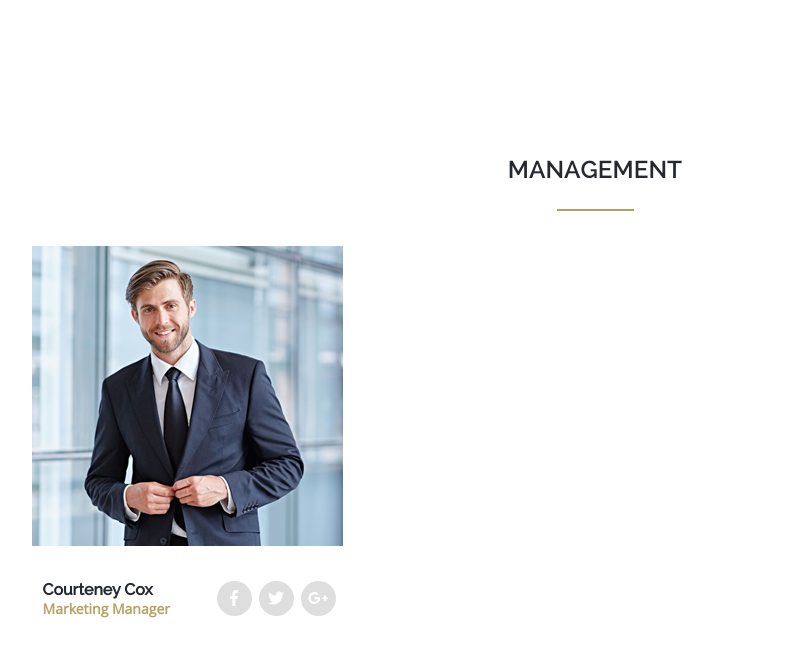
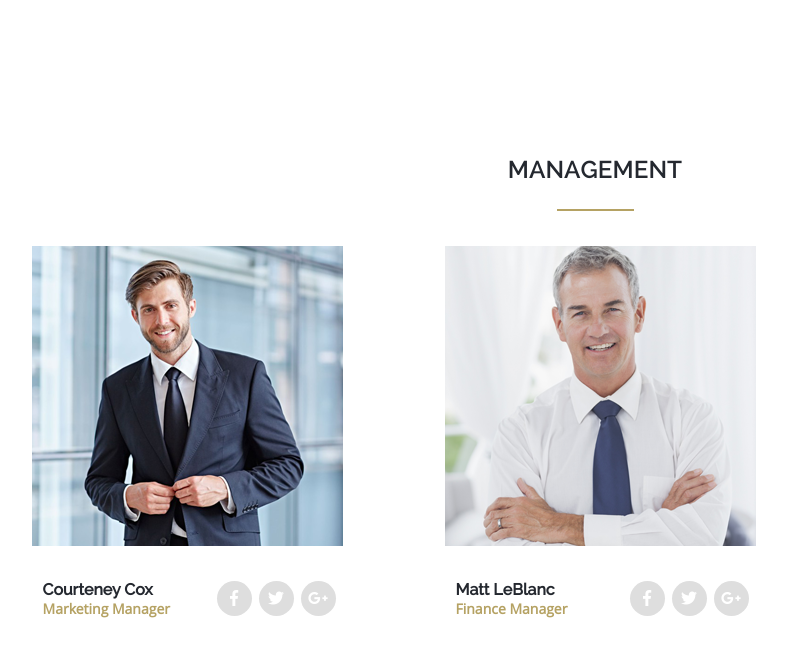
Before and after one commit to DarinaLogvinenko/Test_light, a plain HTML site: page index.html in a window 1280 px wide. Shown: the whole page, without its empty margins (45-832 px from the left). Drawn offline with Linux system fonts and the light colour scheme.

Commit message:
second block (Matt)

```diff
--- a/CSS/stylesheet.css
+++ b/CSS/stylesheet.css
@@ -113,3 +113,55 @@ hr{
 .courteney a i:first-child{
     margin-right: 7px;
 }
+
+.matt{
+    max-width: 311px;
+    float: left;
+    padding-top: 35px;
+    margin-left: 102px;
+}
+.matt:after{
+    content: "";
+    display: block;
+    clear: both;
+}
+.matt h3{
+    display: block;
+    font-size: 16px;
+    color: #24282f;
+    margin-top: 30px;
+    margin-left: 11px;
+    font-family: 'RalewayMedium';
+    float: left;
+}
+
+.matt h3 span{
+    display: block;
+    font-size: 14px;
+    color: #b5a263;
+    font-family: 'OpenSansRegular';
+}
+
+.matt h3:after {
+    content: "";
+    display: block;
+    clear: both;
+}
+.matt a i{
+    float: right;
+    color: white;
+    background-color: #dedede;
+    display: block;
+    text-align: center;
+    line-height: 35px;
+    height: 35px;
+    width: 35px;
+    -webkit-border-radius: 20px;
+    border-radius: 20px;
+    margin-top: 31px;
+
+}
+
+.matt a i:first-child{
+    margin-right: 7px;
+}
--- a/index.html
+++ b/index.html
@@ -2,9 +2,11 @@
 <html lang="en">
 <head>
     <meta charset="UTF-8">
-    <meta name="viewport" content="width=device-width, user-scalable=no, initial-scale=1.0, maximum-scale=1.0, minimum-scale=1.0">
+    <meta name="viewport"
+          content="width=device-width, user-scalable=no, initial-scale=1.0, maximum-scale=1.0, minimum-scale=1.0">
     <title>Title</title>
-    <link rel="stylesheet" href="https://use.fontawesome.com/releases/v5.5.0/css/all.css" integrity="sha384-B4dIYHKNBt8Bc12p+WXckhzcICo0wtJAoU8YZTY5qE0Id1GSseTk6S+L3BlXeVIU" crossorigin="anonymous">
+    <link rel="stylesheet" href="https://use.fontawesome.com/releases/v5.5.0/css/all.css"
+          integrity="sha384-B4dIYHKNBt8Bc12p+WXckhzcICo0wtJAoU8YZTY5qE0Id1GSseTk6S+L3BlXeVIU" crossorigin="anonymous">
     <link rel="stylesheet" href="CSS/stylesheet.css">
 </head>
 <body>
@@ -13,8 +15,15 @@
     <hr>
     <div class="container">
         <div class="courteney">
-           <a href="#"><img src="images/test_light_05.png"></a>
+            <a href="#"><img src="images/test_light_05.png"></a>
             <h3>Courteney Cox<br><span>Marketing Manager</span></h3>
+            <a href="#"><i class="fab fa-google-plus-g"></i></a>
+            <a href="#"><i class="fab fa-twitter"></i></a>
+            <a href="#"><i class="fab fa-facebook-f"></i></a>
+        </div>
+        <div class="matt">
+            <a href="#"><img src="images/test_light_06_03.png"></a>
+            <h3>Matt LeBlanc<br><span>Finance Manager</span></h3>
             <a href="#"><i class="fab fa-google-plus-g"></i></a>
             <a href="#"><i class="fab fa-twitter"></i></a>
             <a href="#"><i class="fab fa-facebook-f"></i></a>
```
